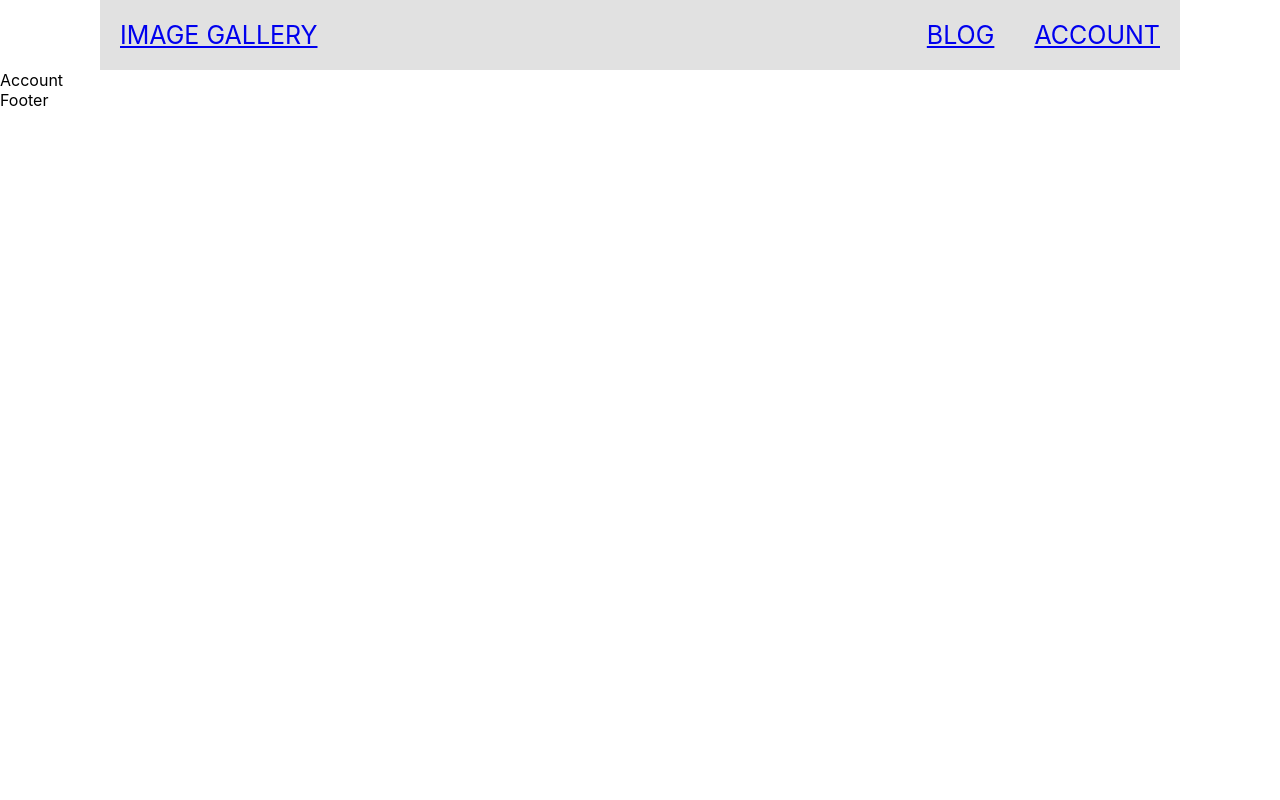
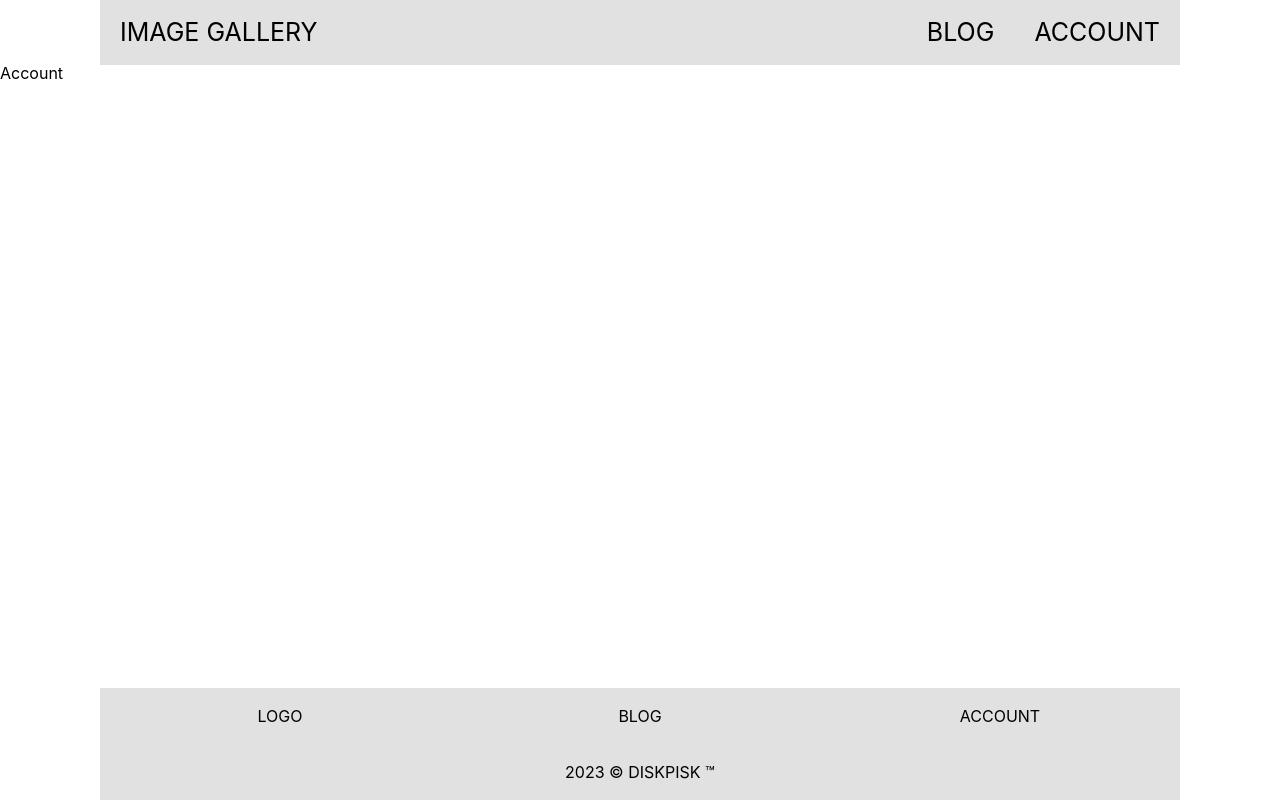
Before and after one commit to 80001/galery, a React (Create React App) app: page /account in a window 1280 px wide. Built offline with nearby package versions, Linux system fonts and the light colour scheme.

Commit message:
03. Create <Footer> and styles

```diff
--- a/src/App.css
+++ b/src/App.css
@@ -1,38 +1,115 @@
-.App {
-  text-align: center;
+/*Clear all*/
+* {
+  padding: 0;
+  margin: 0;
+  border: 0;
 }
 
-.App-logo {
-  height: 40vmin;
-  pointer-events: none;
+*,
+*:before,
+*:after {
+  -webkit-box-sizing: border-box;
+  box-sizing: border-box;
 }
 
-@media (prefers-reduced-motion: no-preference) {
-  .App-logo {
-    animation: App-logo-spin infinite 20s linear;
-  }
+:focus,
+:active {
+  outline: none;
 }
 
-.App-header {
-  background-color: #282c34;
-  min-height: 100vh;
-  display: flex;
-  flex-direction: column;
-  align-items: center;
-  justify-content: center;
-  font-size: calc(10px + 2vmin);
-  color: white;
+a:focus,
+a:active {
+  outline: none;
 }
 
-.App-link {
-  color: #61dafb;
+nav,
+footer,
+header,
+aside {
+  display: block;
 }
 
-@keyframes App-logo-spin {
-  from {
-    transform: rotate(0deg);
-  }
-  to {
-    transform: rotate(360deg);
-  }
+html,
+body {
+  font-size: 100%;
+  line-height: 1;
+  font-size: 16px;
+  -ms-text-size-adjust: 100%;
+  -moz-text-size-adjust: 100%;
+  -webkit-text-size-adjust: 100%;
 }
+
+input,
+button,
+textarea {
+  font-family: inherit;
+}
+
+input::-ms-clear {
+  display: none;
+}
+
+button {
+  cursor: pointer;
+}
+
+button::-moz-focus-inner {
+  padding: 0;
+  border: 0;
+}
+
+a,
+a:visited {
+  text-decoration: none;
+  color: #000;
+}
+
+a:hover {
+  text-decoration: none;
+}
+
+ul li {
+  list-style: none;
+}
+
+img {
+  vertical-align: top;
+}
+
+h1,
+h2,
+h3,
+h4,
+h5,
+h6 {
+  font-size: inherit;
+  font-weight: inherit;
+}
+
+/* =================== */* {
+  font-family: -apple-system, BlinkMacSystemFont, 'Segoe UI', 'Roboto', 'Oxygen',
+  'Ubuntu', 'Cantarell', 'Fira Sans', 'Droid Sans', 'Helvetica Neue',
+  sans-serif;
+-webkit-font-smoothing: antialiased;
+-moz-osx-font-smoothing: grayscale;
+}
+code {
+  font-family: source-code-pro, Menlo, Monaco, Consolas, 'Courier New',
+    monospace;
+}
+html,
+body {
+	height: 100%;
+}
+.wrapper {
+	display: table;
+	height: 100%;
+}
+.content {
+  flex: 1 0 auto;
+}
+.app{
+  display: flex;
+	flex-direction: column;
+	min-height: 100%;
+}
--- a/src/App.js
+++ b/src/App.js
@@ -10,6 +10,7 @@ function App() {
   return (
     <div className="app">
       <Header />
+      <div className='content'>
         <Routes>
           <Route index element={<Galery />}>
           </Route>
@@ -18,6 +19,7 @@ function App() {
           <Route path='/account' element={<Account />}>
           </Route>
         </Routes>
+      </div>
       <Footer />
     </div>
   );
--- a/src/index.js
+++ b/src/index.js
@@ -1,6 +1,5 @@
 import React from 'react';
 import ReactDOM from 'react-dom/client';
-import './index.css';
 import App from './App';
 import { BrowserRouter } from 'react-router-dom';
 
--- a/src/pages/footer/index.jsx
+++ b/src/pages/footer/index.jsx
@@ -1,8 +1,19 @@
 import React from 'react'
+import './styles.scss'
+import { Link } from 'react-router-dom'
 
 const Footer = () => {
     return (
-        <div>Footer</div>
+        <footer className='footer'>
+            <div className="footer__container">
+                <div className="footer__nav">
+                    <Link to="/" className="footer__link">LOGO</Link>
+                    <Link to="/blog" className="footer__link">Blog</Link>
+                    <Link to="/account" className="footer__link">Account</Link>
+                </div>
+                <div className="footer__info">2023 © DISKPISK ™</div>
+            </div>
+        </footer>
     )
 }
 
--- a/src/pages/footer/styles.scss
+++ b/src/pages/footer/styles.scss
@@ -0,0 +1,32 @@
+.footer{
+    position: absolute;
+    bottom: 0;
+    width: 100%;
+    height: 100%;
+    height:auto;
+    &__container{
+        max-height: 100%;
+        max-width: 1080px;
+        margin: 0 auto;
+        display: block;
+        align-items: center;
+        background-color: #e1e1e1;
+    }
+    &__nav{
+        display: grid;
+        grid-template-columns: repeat(3,1fr);
+        justify-items: center;
+        padding: 20px 0;
+    }
+    &__info{
+        padding: 20px 0;
+        text-align: center;
+    }
+    &__link{
+        text-transform: uppercase;
+    }
+    &__link:hover{
+        transition: 0.2s ease;
+        transform: scale(1.1);
+    }
+}
```
Lines whose indentation alone changed are shown as unchanged.
